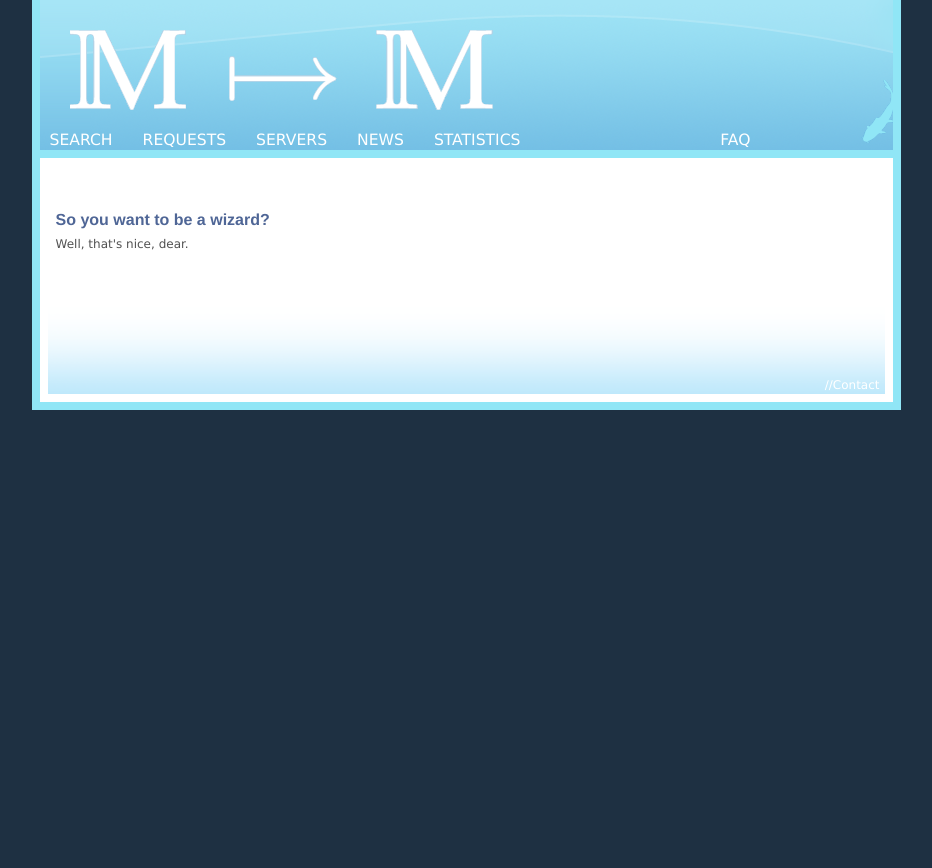
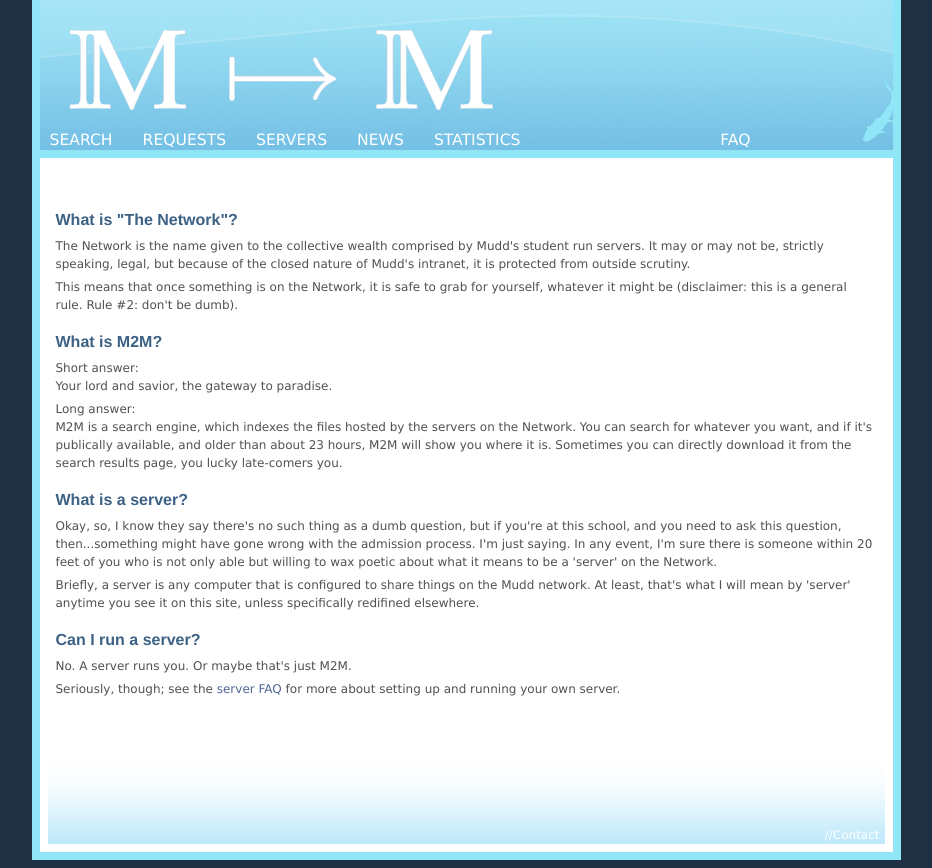
Before and after one commit to blampe/M2M, a Django app: template m2m/templates/faq/basic.html in a window 1280 px wide. Shown: the whole page, without its empty margins (174-1106 px from the left). Before the commit the page ends 410 px from the top, so only its background shows below. Run offline with Django 3.2, Linux system fonts and the light colour scheme; the template is opened without the code that fills it, so the values that code supplies are empty; parts of the project's set-up code (start-up, migrations or seed data) failed here and were passed over.

Commit message:
more faq skeleton, some fleshing out

```diff
--- a/m2m/faq/urls.py
+++ b/m2m/faq/urls.py
@@ -2,5 +2,6 @@ from django.conf.urls.defaults import *
 
 
 urlpatterns = patterns('faq.views',
+	('^servers','servers'),
 	('^','basic'),
 	)
--- a/m2m/templates/faq/basic.html
+++ b/m2m/templates/faq/basic.html
@@ -11,15 +11,64 @@
 {% block content %}
 <div class="faqWrap">
     <article>
-    <header>
-        <h1><div class="postTitle"><a href="">
-            So you want to be a wizard?
-        </a></div></h1>
-    </header>
-        <div class="postBody">
-            Well, that's nice, dear.
-        </div>
-        </article>
+		<header>
+			<h1>
+				What is "The Network"?
+			</h1>
+		</header>
+		<div class="faqResponse">
+			<p>The Network is the name given to the collective wealth comprised by Mudd's student
+			run servers. It may or may not be, strictly speaking, legal, but because of the
+			closed nature of Mudd's intranet, it is protected from outside scrutiny.</p>
+			<p>This means that once something is on the Network, it is safe to grab for yourself,
+			whatever it might be (disclaimer: this is a general rule. Rule #2: don't be dumb).</p>
+		</div>
+    </article>
+	<article>
+		<header>
+			<h1>
+				What is M2M?
+			</h1>
+		</header>
+		<div class="faqResponse">
+			<p> Short answer: <br />Your lord and savior, the gateway to paradise. </p>
+			<p> Long answer: <br/>
+			M2M is a search engine, which indexes the files hosted by the servers on the Network. You can search
+			for whatever you want, and if it's publically available, and older than about 23
+			hours, M2M will show you where it is. Sometimes you can directly download it from
+			the search results page, you lucky late-comers you.
+			</p>
+		</div>
+	</article>
+	<article>
+		<header>
+			<h1>
+				What is a server?
+			</h1>
+		</header>
+		<div class="faqResponse">
+			<p> Okay, so, I know they say there's no such thing as a dumb question, but if you're at
+			this school, and you need to ask this question, then...something might have gone wrong
+			with the admission process. I'm just saying. In any event, I'm sure there is someone within
+			20 feet of you who is not only able but willing to wax poetic about what it means to be a
+			'server' on the Network.</p>
+			<p>Briefly, a server is any computer that is configured to share things on the Mudd network.
+			At least, that's what I will mean by 'server' anytime you see it on this site, unless specifically
+			redifined elsewhere.</p>
+		</div>
+	</article>
+	<article>
+		<header>
+			<h1>
+				Can I run a server?
+			</h1>
+		</header>
+		<div class="faqResponse">
+			<p> No. A server runs you. Or maybe that's just M2M.</p>
+			<p> Seriously, though; see the <a href="{% url faq.views.servers %}">server FAQ</a> for more about
+			setting up and running your own server.</p>
+		</div>
+	</article>
 </div>
 {% endblock %}
 
--- a/m2m/urls.py
+++ b/m2m/urls.py
@@ -34,7 +34,7 @@ urlpatterns = patterns('',
     (r'^stats', 'problems.views.stats'), # for maintenance, etc
     (r'^stats/', include('stats.urls')),
 
-	(r'^faq', 'faq.views.basic'),
+	(r'^faq&', 'faq.views.basic'),
 	(r'^faq/', include('faq.urls')),
 
     # Uncomment the admin/doc line below to enable admin documentation:
```
Also changed, not shown: m2m/faq/views.py (+10 -3 lines), m2m/templates/faq/server.html (added, +37 -0 lines), 4 other files.
